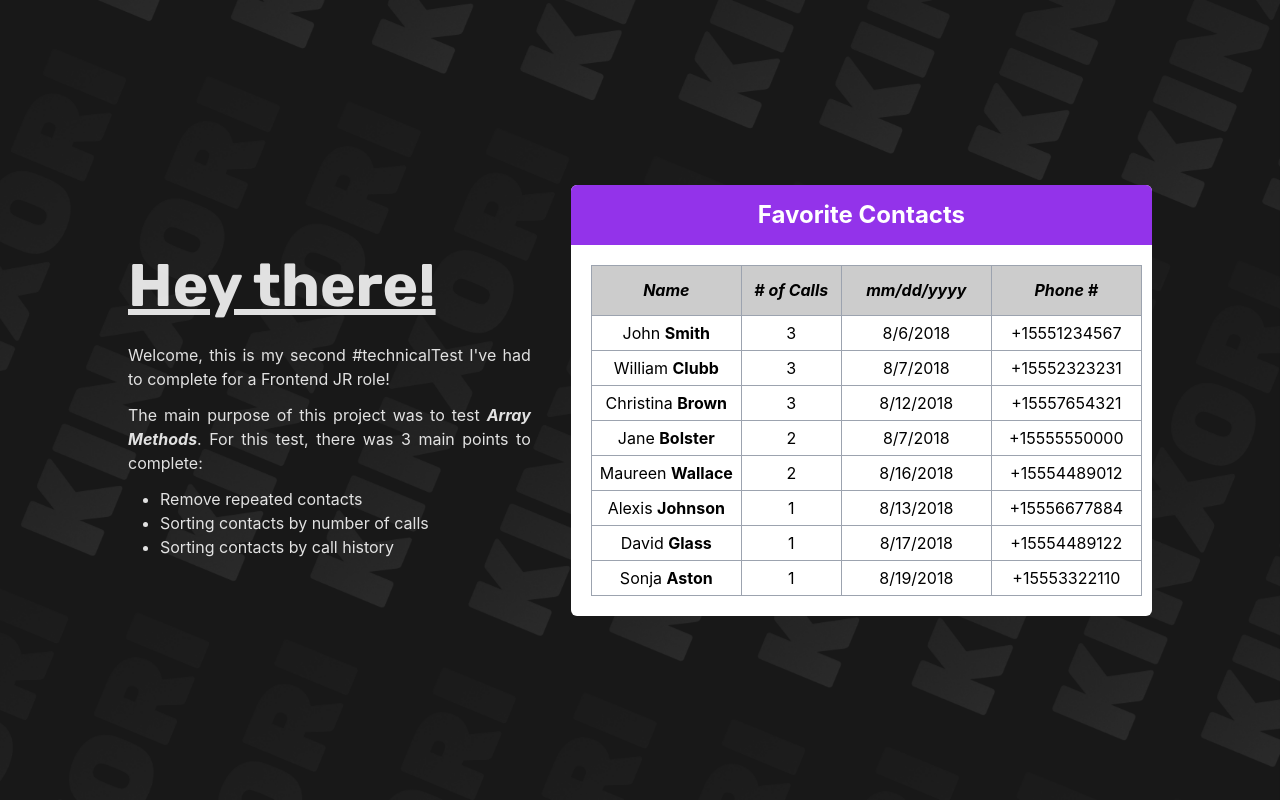
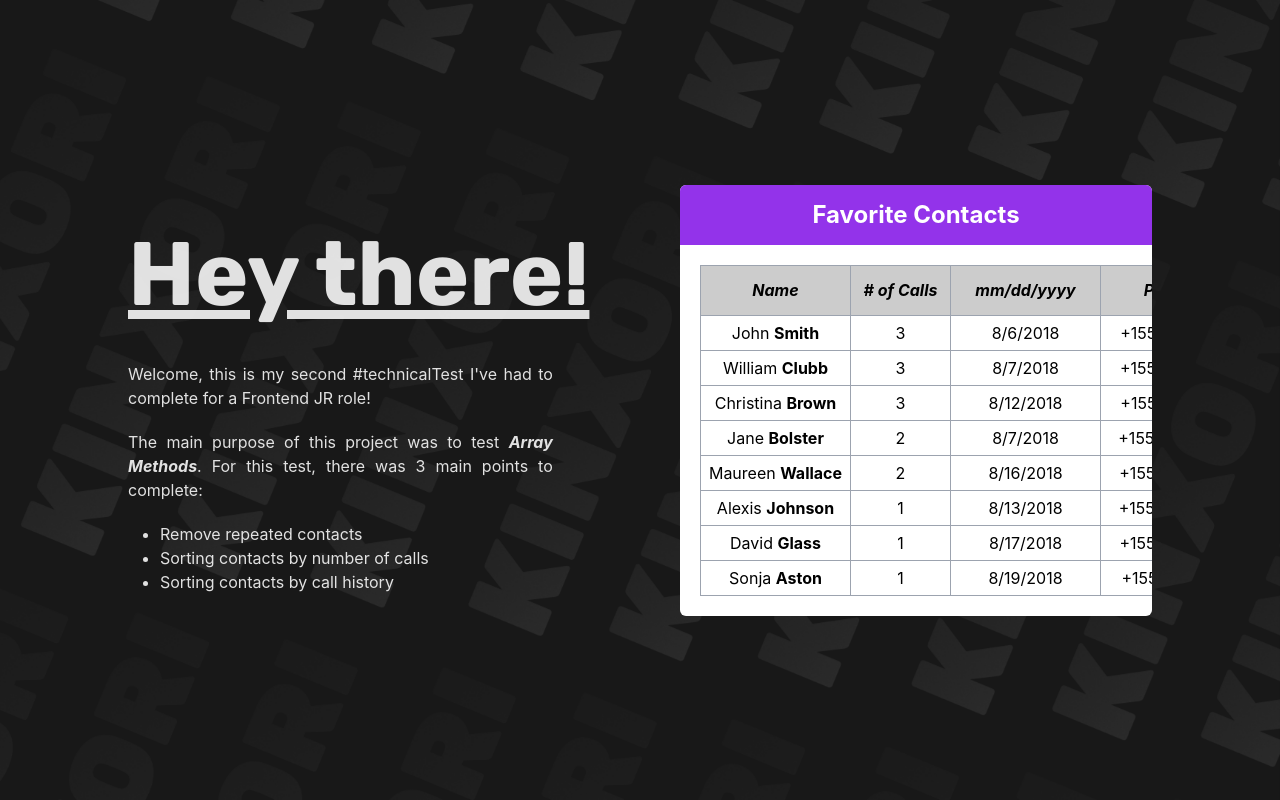
Before and after one commit to kinxori/technical-test-2, a React (Vite) app: page / in a window 1280 px wide. Built offline with nearby package versions, Linux system fonts and the light colour scheme.

Commit message:
updating responsive design

```diff
--- a/src/App.jsx
+++ b/src/App.jsx
@@ -5,13 +5,15 @@
   return (
     <section className="relative ">
       <img src={bgImg} className="fixed z-[-1000] w-screen h-screen object-cover " />
-      <div className="border-box p-10 flex flex-col gap-5 h-screen ms:p-[10%] ms:gap-10 ls:p-[10%] ls:flex-row ls:justify-evenly ls:items-center  ">
-        <div className="flex flex-col gap-3 text-justify ls:w-[40%] ">
-          <h1 className="font-[rubik] font-bold text-[60px] text-left underline">Hey there!</h1>
-          <p>
+      <div className="border-box p-10 flex flex-col gap-5 h-screen ms:p-[10%] ms:gap-10 ls:gap-20 ls:p-[10%] ls:flex-row ls:justify-evenly ls:items-center  ">
+        <div className="flex flex-col gap-3 text-justify ls:gap-5 ls:w-[100%]  ">
+          <h1 className="font-[rubik] font-bold text-[60px] text-left underline ls:text-[90px] ">
+            Hey there!
+          </h1>
+          <p className="ls:w-[90%]">
             Welcome, this is my second #technicalTest I've had to complete for a Frontend JR role!
           </p>
-          <p>
+          <p className="ls:w-[90%]">
             The main purpose of this project was to test <b className="italic">Array Methods</b>.
             For this test, there was 3 main points to complete:
           </p>
--- a/src/components/UserFilter.jsx
+++ b/src/components/UserFilter.jsx
@@ -31,7 +31,7 @@
   // console.log(filteredData);
 
   return (
-    <article className="rounded-md flex flex-col justify-start border-white overflow-hidden bg-white  ">
+    <article className="rounded-md w-full flex flex-col justify-start border-white overflow-hidden bg-white  ">
       <div className="bg-purple-600  py-3 flex justify-center items-center  ">
         <h1 className="text-[24px] text-white font-bold ">Favorite Contacts</h1>
       </div>
```
